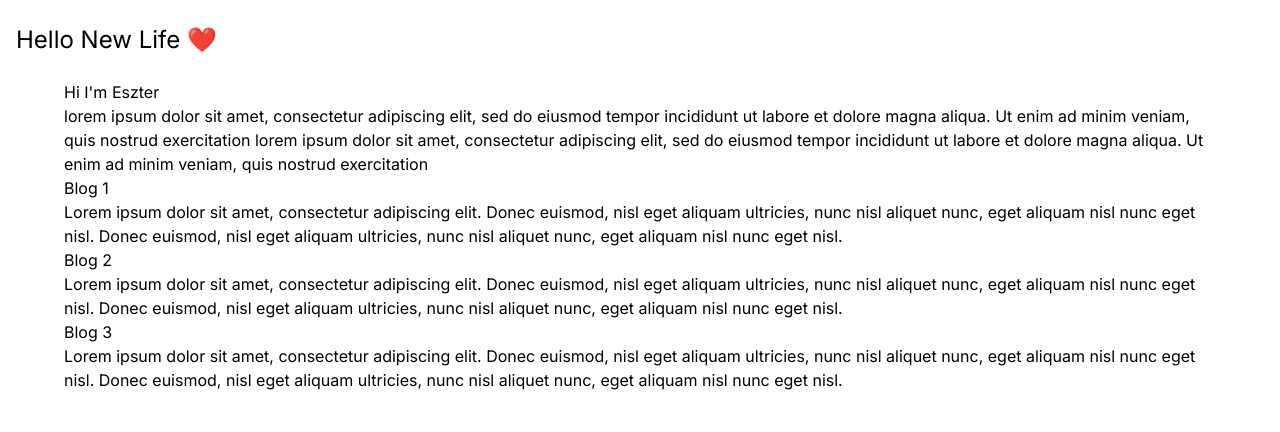
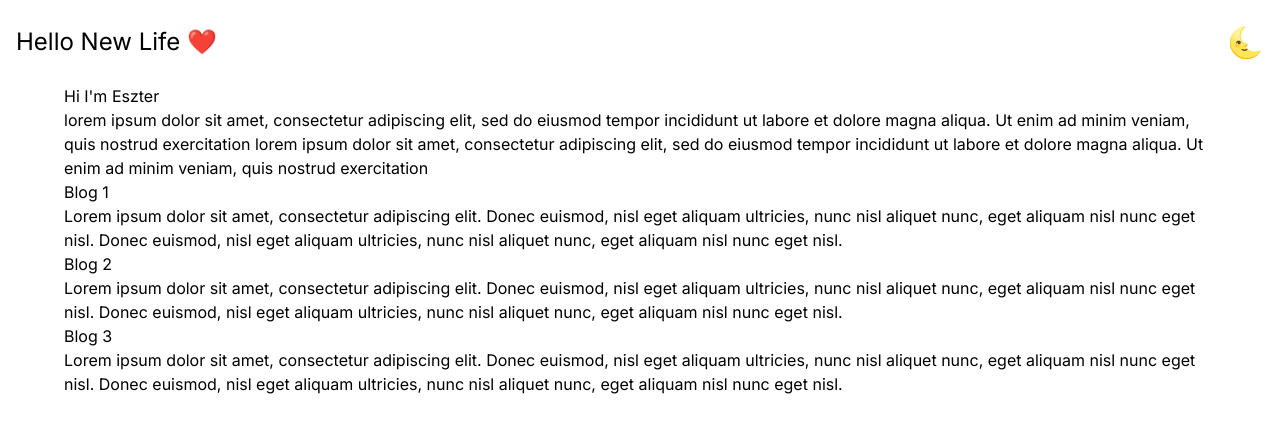
Before and after one commit to Nick-ODonoghue/hello-new-life, a Next.js app: page / in a window 1280 px wide. Shown: the top 432 px of the page. Built offline with nearby package versions, Linux system fonts and the light colour scheme.

Commit message:
added dark theme switcher helped with next-themes

```diff
--- a/app/components/Header.jsx
+++ b/app/components/Header.jsx
@@ -1,9 +1,16 @@
+import Link from "next/link";
 import { header } from "../data/header.js";
+import ThemeButton from "./ThemeButton.jsx";
 
 export default function Header() {
   return (
     <header className=" py-6">
-      <h1 className=" text-2xl">{header.title}</h1>
+      <nav className=" flex justify-between items-center">
+        <Link href="/">
+          <h1 className=" text-2xl">{header.title}</h1>
+        </Link>
+        <ThemeButton />
+      </nav>
     </header>
   );
 }
--- /dev/null
+++ b/app/components/Providers.jsx
@@ -0,0 +1,7 @@
+"use client";
+
+import { ThemeProvider } from "next-themes";
+
+export default function Providers({ children }) {
+  return <ThemeProvider attribute="class">{children}</ThemeProvider>;
+}
--- /dev/null
+++ b/app/components/ThemeButton.jsx
@@ -0,0 +1,53 @@
+"use client";
+
+import { useState, useEffect } from "react";
+import { useTheme } from "next-themes";
+
+export default function ThemeButton() {
+  const { setTheme, resolvedTheme } = useTheme();
+  const [mounted, setmounted] = useState(false);
+
+  useEffect(() => {
+    setmounted(true);
+  }, []);
+
+  if (!mounted) return null;
+
+  return (
+    <button onClick={() => setTheme(resolvedTheme === "dark" ? "light" : "dark")}>
+      {resolvedTheme === "dark" ? (
+        // <svg
+        //   xmlns="http://www.w3.org/2000/svg"
+        //   fill="none"
+        //   viewBox="0 0 24 24"
+        //   strokeWidth={1.5}
+        //   stroke="currentColor"
+        //   className="w-6 h-6"
+        // >
+        //   <path
+        //     strokeLinecap="round"
+        //     strokeLinejoin="round"
+        //     d="M12 3v2.25m6.364.386l-1.591 1.591M21 12h-2.25m-.386 6.364l-1.591-1.591M12 18.75V21m-4.773-4.227l-1.591 1.591M5.25 12H3m4.227-4.773L5.636 5.636M15.75 12a3.75 3.75 0 11-7.5 0 3.75 3.75 0 017.5 0z"
+        //   />
+        // </svg>
+        <div className=" text-3xl">🌞</div>
+      ) : (
+        // <svg
+        //   xmlns="http://www.w3.org/2000/svg"
+        //   fill="none"
+        //   viewBox="0 0 24 24"
+        //   strokeWidth={1.5}
+        //   stroke="currentColor"
+        //   className="w-6 h-6"
+        // >
+        //   <path
+        //     strokeLinecap="round"
+        //     strokeLinejoin="round"
+        //     d="M21.752 15.002A9.718 9.718 0 0118 15.75c-5.385 0-9.75-4.365-9.75-9.75 0-1.33.266-2.597.748-3.752A9.753 9.753 0 003 11.25C3 16.635 7.365 21 12.75 21a9.753 9.753 0 009.002-5.998z"
+        //   />
+        // </svg>
+        <div className=" text-3xl">🌜</div>
+      )}
+    </button>
+  );
+}
--- a/app/layout.jsx
+++ b/app/layout.jsx
@@ -1,5 +1,6 @@
 // import { Analytics } from "@vercel/analytics/react";
 import Header from "./components/Header";
+import Providers from "./components/Providers";
 import { about } from "./data/about.js";
 import { metaData } from "./data/meta.js";
 import "./globals.css";
@@ -14,10 +15,14 @@ export const metadata = {
 
 export default function RootLayout({ children }) {
   return (
-    <html lang="en">
-      <body className={`${inter.className} container mx-auto px-4 `}>
-        <Header />
-        {children}
+    <html lang="en" suppressHydrationWarning>
+      <body
+        className={`${inter.className} container mx-auto px-4 bg-white text-black selection:bg-pink-500 dark:bg-gray-900 dark:text-white/90  `}
+      >
+        <Providers>
+          <Header />
+          <main>{children}</main>
+        </Providers>
         {/* <Analytics /> */}
       </body>
     </html>
--- a/app/page.jsx
+++ b/app/page.jsx
@@ -3,13 +3,13 @@ import { about } from "./data/about.js";
 
 export default function Home() {
   return (
-    <main className=" mx-auto max-w-6xl ">
+    <div className=" mx-auto max-w-6xl ">
       <h1>Hi I'm {about.nickName}</h1>
       <p>{about.bio}</p>
 
       <section>
         <BlogCard />
       </section>
-    </main>
+    </div>
   );
 }
--- a/package.json
+++ b/package.json
@@ -14,6 +14,7 @@
     "eslint": "8.44.0",
     "eslint-config-next": "13.4.9",
     "next": "13.4.9",
+    "next-themes": "^0.2.1",
     "postcss": "8.4.25",
     "react": "18.2.0",
     "react-dom": "18.2.0",
--- a/tailwind.config.js
+++ b/tailwind.config.js
@@ -1,18 +1,18 @@
 /** @type {import('tailwindcss').Config} */
 module.exports = {
   content: [
-    './pages/**/*.{js,ts,jsx,tsx,mdx}',
-    './components/**/*.{js,ts,jsx,tsx,mdx}',
-    './app/**/*.{js,ts,jsx,tsx,mdx}',
+    "./pages/**/*.{js,ts,jsx,tsx,mdx}",
+    "./components/**/*.{js,ts,jsx,tsx,mdx}",
+    "./app/**/*.{js,ts,jsx,tsx,mdx}",
   ],
+  darkMode: "class",
   theme: {
     extend: {
       backgroundImage: {
-        'gradient-radial': 'radial-gradient(var(--tw-gradient-stops))',
-        'gradient-conic':
-          'conic-gradient(from 180deg at 50% 50%, var(--tw-gradient-stops))',
+        "gradient-radial": "radial-gradient(var(--tw-gradient-stops))",
+        "gradient-conic": "conic-gradient(from 180deg at 50% 50%, var(--tw-gradient-stops))",
       },
     },
   },
   plugins: [],
-}
+};
```
Also changed, not shown: 1 other file (tests, documents, lock files or other folders).
